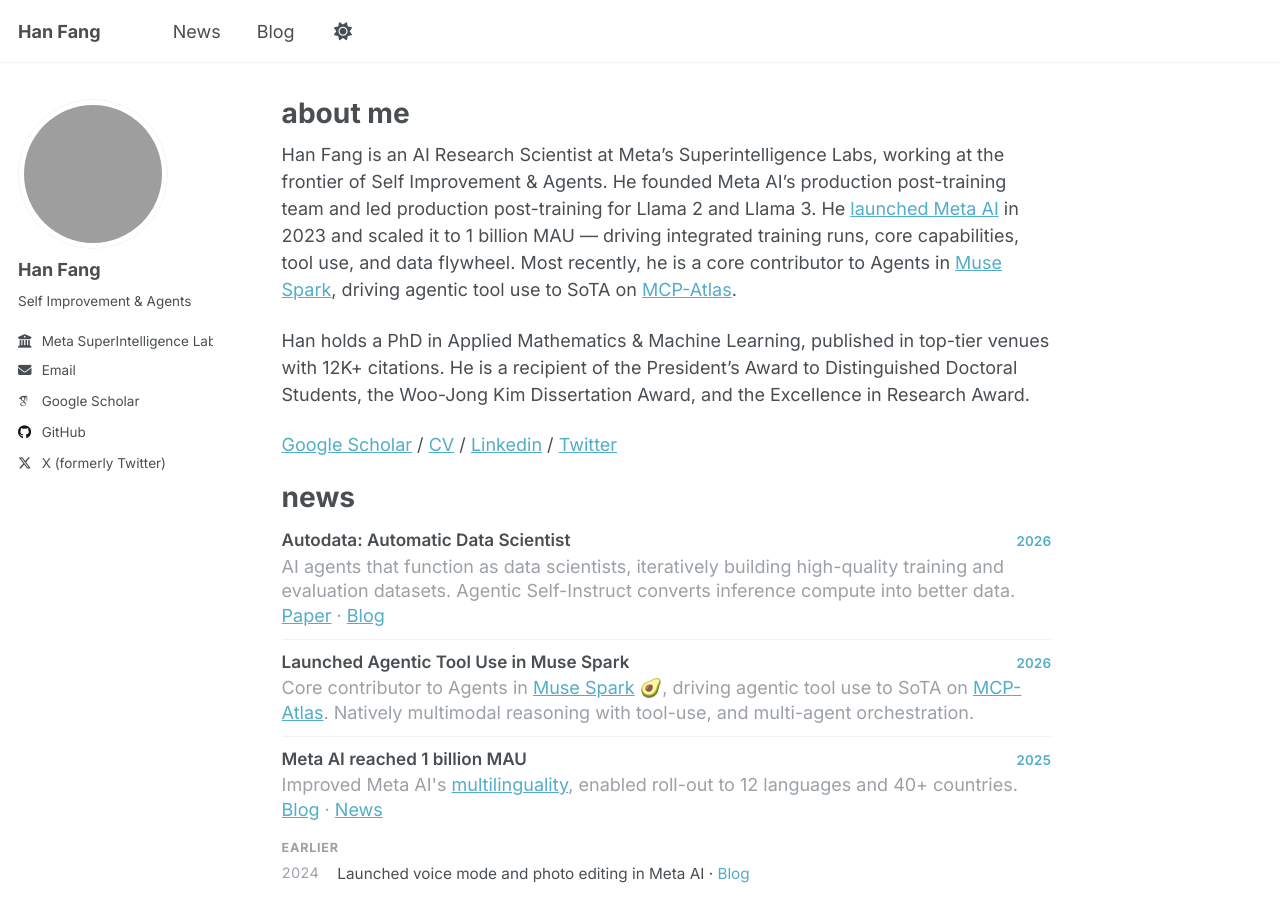
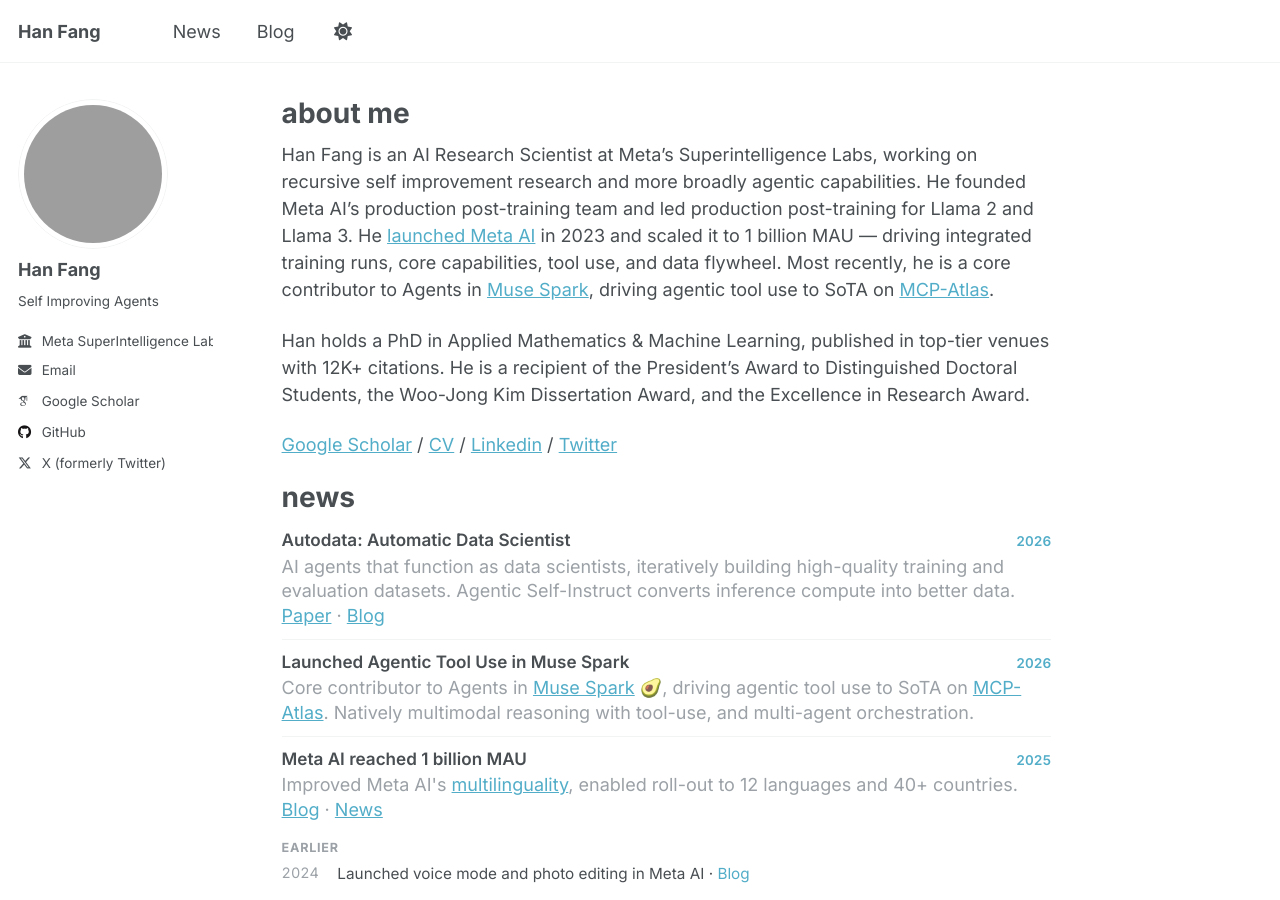
Before and after one commit to hanfang/hanfang.github.io, a Jekyll site: the page built from _pages/about.md, in a window 1280 px wide and 900 px high. Built offline with Jekyll 4.4.1, drawn with Linux system fonts in a browser that asks for light colours; some web fonts are replaced.

Commit message:
Update focus area to Self Improving Agents and recursive self improvement
Co-Authored-By: Claude Opus 4.8 (1M context) <noreply@anthropic.com>

```diff
--- a/_config.yml
+++ b/_config.yml
@@ -25,7 +25,7 @@ author:
   avatar           : "Han_Fang_2023.jpeg"
   name             : "Han Fang"
   # pronouns         : # example: "she/her"
-  bio              : "Self Improvement & Agents"
+  bio              : "Self Improving Agents"
   # location         : # "Earth"
   employer         : "Meta SuperIntelligence Labs"
   uri              : # hanfang.info # URL
--- a/_pages/about.md
+++ b/_pages/about.md
@@ -7,7 +7,7 @@ redirect_from:
   - /about.html
 ---
 
-Han Fang is an AI Research Scientist at Meta’s Superintelligence Labs, working at the frontier of Self Improvement & Agents. He founded Meta AI’s production post-training team and led production post-training for Llama 2 and Llama 3. He [launched Meta AI](https://developers.facebook.com/videos/2023/building-metas-next-generation-ai-product-experiences-with-llama/) in 2023 and scaled it to 1 billion MAU — driving integrated training runs, core capabilities, tool use, and data flywheel. Most recently, he is a core contributor to Agents in [Muse Spark](https://ai.meta.com/blog/introducing-muse-spark-msl/), driving agentic tool use to SoTA on [MCP-Atlas](https://labs.scale.com/leaderboard/mcp_atlas).
+Han Fang is an AI Research Scientist at Meta’s Superintelligence Labs, working on recursive self improvement research and more broadly agentic capabilities. He founded Meta AI’s production post-training team and led production post-training for Llama 2 and Llama 3. He [launched Meta AI](https://developers.facebook.com/videos/2023/building-metas-next-generation-ai-product-experiences-with-llama/) in 2023 and scaled it to 1 billion MAU — driving integrated training runs, core capabilities, tool use, and data flywheel. Most recently, he is a core contributor to Agents in [Muse Spark](https://ai.meta.com/blog/introducing-muse-spark-msl/), driving agentic tool use to SoTA on [MCP-Atlas](https://labs.scale.com/leaderboard/mcp_atlas).
 
 Han holds a PhD in Applied Mathematics & Machine Learning, published in top-tier venues with 12K+ citations. He is a recipient of the President’s Award to Distinguished Doctoral Students, the Woo-Jong Kim Dissertation Award, and the Excellence in Research Award.
 
```
